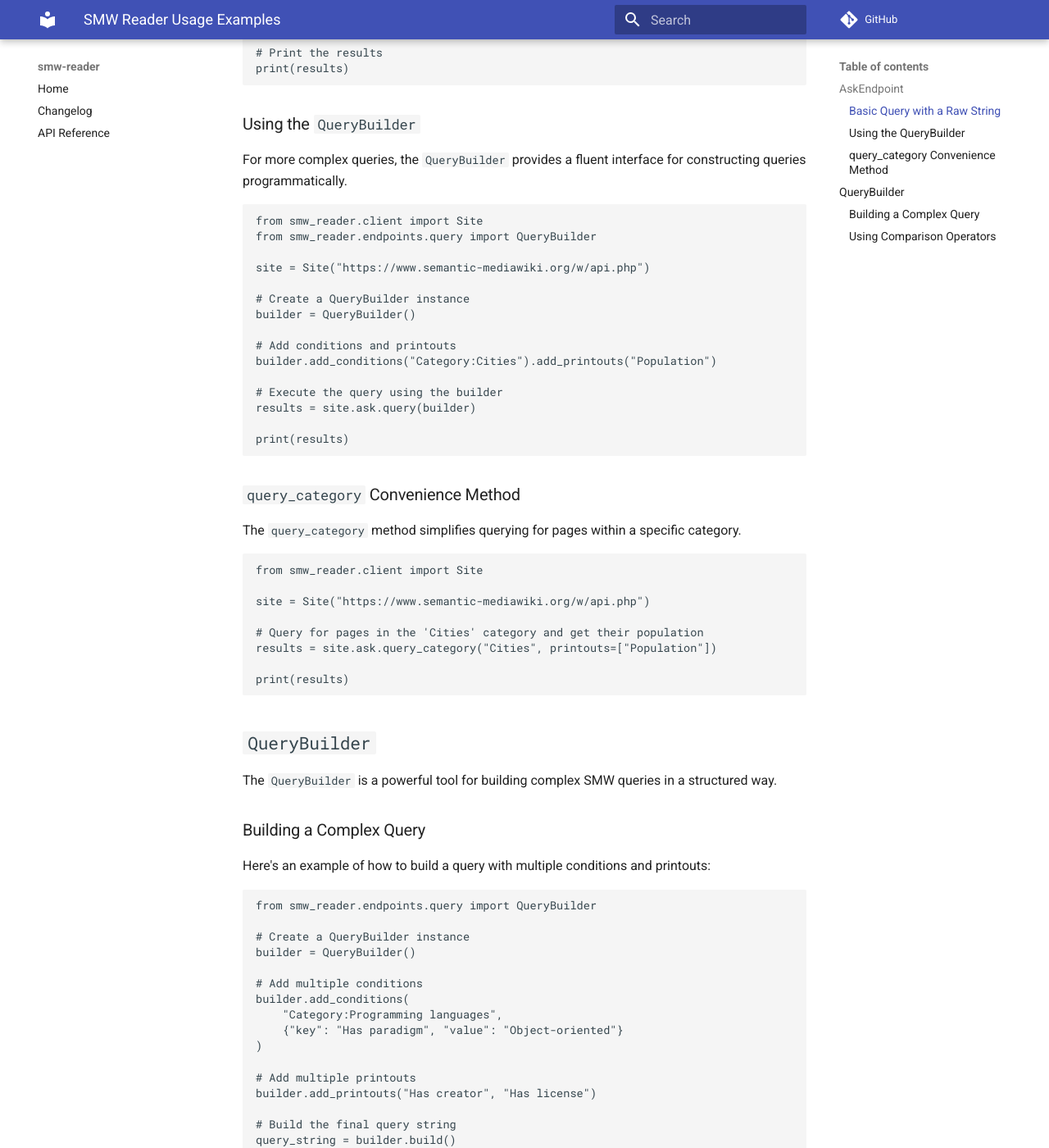
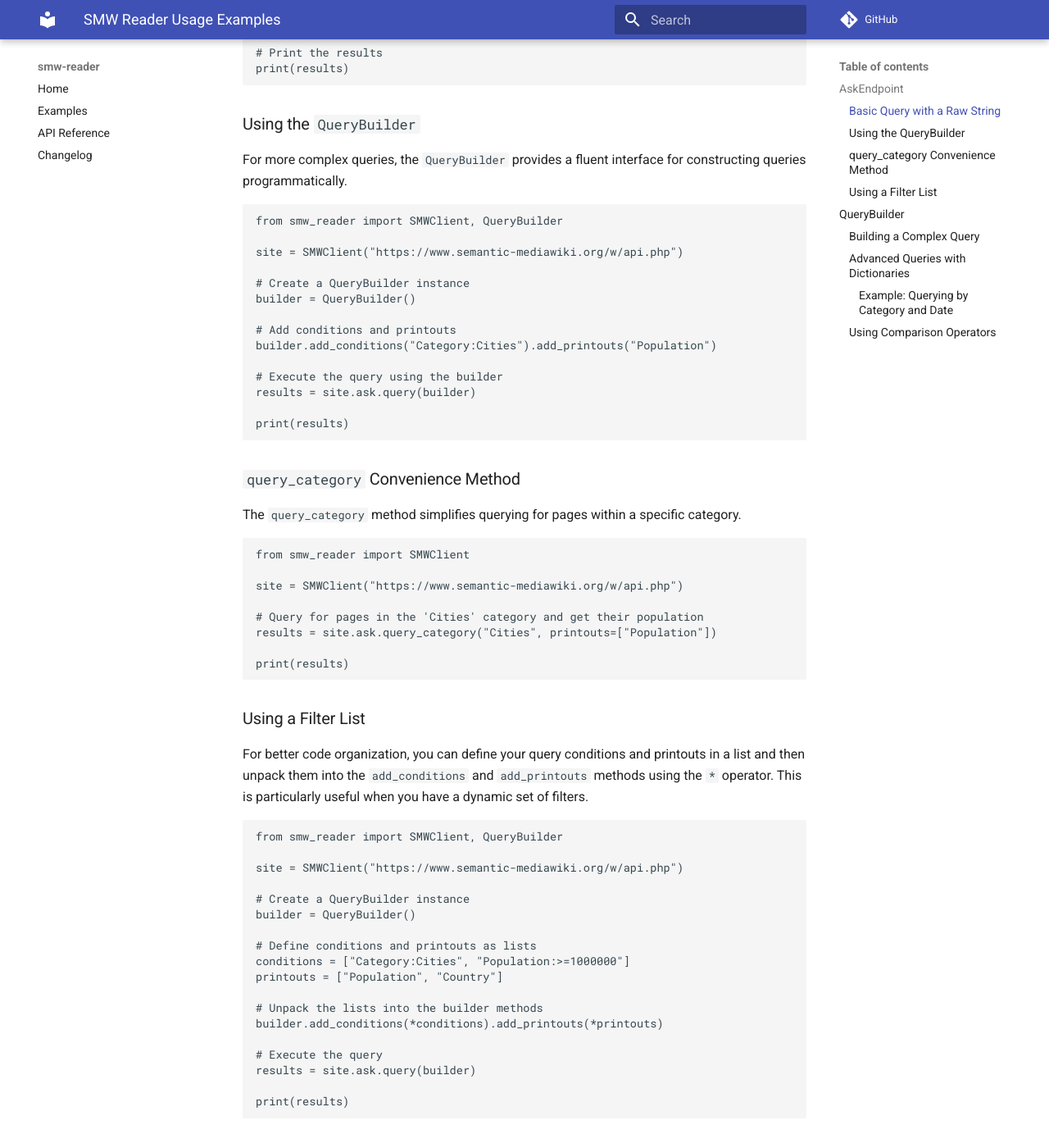
Before and after one commit to Kugeleis/smw-reader, an MkDocs documentation site: the page built from docs/sphinx/EXAMPLES.md, in a window 1280 px wide and 1400 px high, scrolled down 657 px. Shown: the whole window at 82% size. Built offline with MkDocs 1.6.1 and Material for MkDocs 9.7.7, drawn with Linux system fonts in a browser that asks for light colours; comment, search, counter and statistics services are not loaded; some of the changed text lies outside the part shown.

Commit message:
fix: documentation
add query builder examples

````diff
--- a/docs/sphinx/EXAMPLES.md
+++ b/docs/sphinx/EXAMPLES.md
@@ -11,10 +11,10 @@
 You can execute a query by passing a raw SMW query string to the `query` method:
 
 ```python
-from smw_reader.client import Site
+from smw_reader import SMWClient
 
-# Initialize the site with the API endpoint URL
-site = Site("https://www.semantic-mediawiki.org/w/api.php")
+# Initialize the client with the API endpoint URL
+site = SMWClient("https://www.semantic-mediawiki.org/w/api.php")
 
 # Define a query to find all cities and retrieve their population
 query_string = "[[Category:Cities]]|?Population"
@@ -31,10 +31,9 @@
 For more complex queries, the `QueryBuilder` provides a fluent interface for constructing queries programmatically.
 
 ```python
-from smw_reader.client import Site
-from smw_reader.endpoints.query import QueryBuilder
+from smw_reader import SMWClient, QueryBuilder
 
-site = Site("https://www.semantic-mediawiki.org/w/api.php")
+site = SMWClient("https://www.semantic-mediawiki.org/w/api.php")
 
 # Create a QueryBuilder instance
 builder = QueryBuilder()
@@ -53,12 +52,37 @@
 The `query_category` method simplifies querying for pages within a specific category.
 
 ```python
-from smw_reader.client import Site
+from smw_reader import SMWClient
 
-site = Site("https://www.semantic-mediawiki.org/w/api.php")
+site = SMWClient("https://www.semantic-mediawiki.org/w/api.php")
 
 # Query for pages in the 'Cities' category and get their population
 results = site.ask.query_category("Cities", printouts=["Population"])
+
+print(results)
+```
+
+### Using a Filter List
+
+For better code organization, you can define your query conditions and printouts in a list and then unpack them into the `add_conditions` and `add_printouts` methods using the `*` operator. This is particularly useful when you have a dynamic set of filters.
+
+```python
+from smw_reader import SMWClient, QueryBuilder
+
+site = SMWClient("https://www.semantic-mediawiki.org/w/api.php")
+
+# Create a QueryBuilder instance
+builder = QueryBuilder()
+
+# Define conditions and printouts as lists
+conditions = ["Category:Cities", "Population:>=1000000"]
+printouts = ["Population", "Country"]
+
+# Unpack the lists into the builder methods
+builder.add_conditions(*conditions).add_printouts(*printouts)
+
+# Execute the query
+results = site.ask.query(builder)
 
 print(results)
 ```
@@ -72,7 +96,7 @@
 Here's an example of how to build a query with multiple conditions and printouts:
 
 ```python
-from smw_reader.endpoints.query import QueryBuilder
+from smw_reader import QueryBuilder
 
 # Create a QueryBuilder instance
 builder = QueryBuilder()
@@ -93,6 +117,37 @@
 # Output: [[Category:Programming languages]][[Has paradigm::Object-oriented]]|?Has creator|?Has license
 ```
 
+### Advanced Queries with Dictionaries
+
+For more complex conditions, you can pass a dictionary to `add_conditions`. This is particularly useful for queries involving operators (like `>`, `<`, `!`) or when you need to be explicit about the property you are querying.
+
+The dictionary can have the following keys:
+
+-   `key`: The property or category name (e.g., "Creation date", "Category").
+-   `value`: The value to match.
+-   `operator`: (Optional) A comparison operator, such as `>`, `<`, `>=`, `<=`, or `!`.
+
+#### Example: Querying by Category and Date
+
+Here is how to query for pages in the "Software" category that were created before May 5th, 2024:
+
+```python
+from smw_reader import SMWClient, QueryBuilder
+
+site = SMWClient("https://your-wiki.org/w/")
+builder = QueryBuilder()
+
+builder.add_conditions(
+    {"key": "Category", "value": "Software"},
+    {"key": "Creation date", "operator": "<", "value": "2024-05-05"}
+).add_printouts(
+    "Name",
+    "Version"
+)
+
+result = site.ask.query(builder)
+```
+
 ### Using Comparison Operators
 
 The `QueryBuilder` supports various comparison operators for numerical and date properties.
@@ -106,7 +161,7 @@
 Here is how to use these operators in your queries:
 
 ```python
-from smw_reader.endpoints.query import QueryBuilder
+from smw_reader import QueryBuilder
 
 builder = QueryBuilder()
 
--- a/duties.py
+++ b/duties.py
@@ -188,7 +188,7 @@
 def docs_serve(ctx) -> None:
     """Serve documentation with sphinx-autobuild (live reload)."""
     ctx.run(
-        "sphinx-autobuild docs/sphinx docs/sphinx/_build --open-browser --port 8000",
+        "python -m sphinx_autobuild docs/sphinx docs/sphinx/_build --open-browser --port 8000",
         title="Serving Sphinx documentation with live reload",
     )
 
--- a/mkdocs.yml
+++ b/mkdocs.yml
@@ -4,8 +4,9 @@
 repo_url: https://github.com/Kugeleis/smw-reader
 nav:
   - Home: index.md
+  - Examples: docs/sphinx/EXAMPLES.md
+  - API Reference: reference.md
   - Changelog: CHANGELOG.md
-  - API Reference: reference.md
 
 plugins:
   - search
````
Also changed, not shown: README.md (+1 -43 lines), Taskfile.yaml (+3 -6 lines), pyproject.toml (+9 -24 lines).
